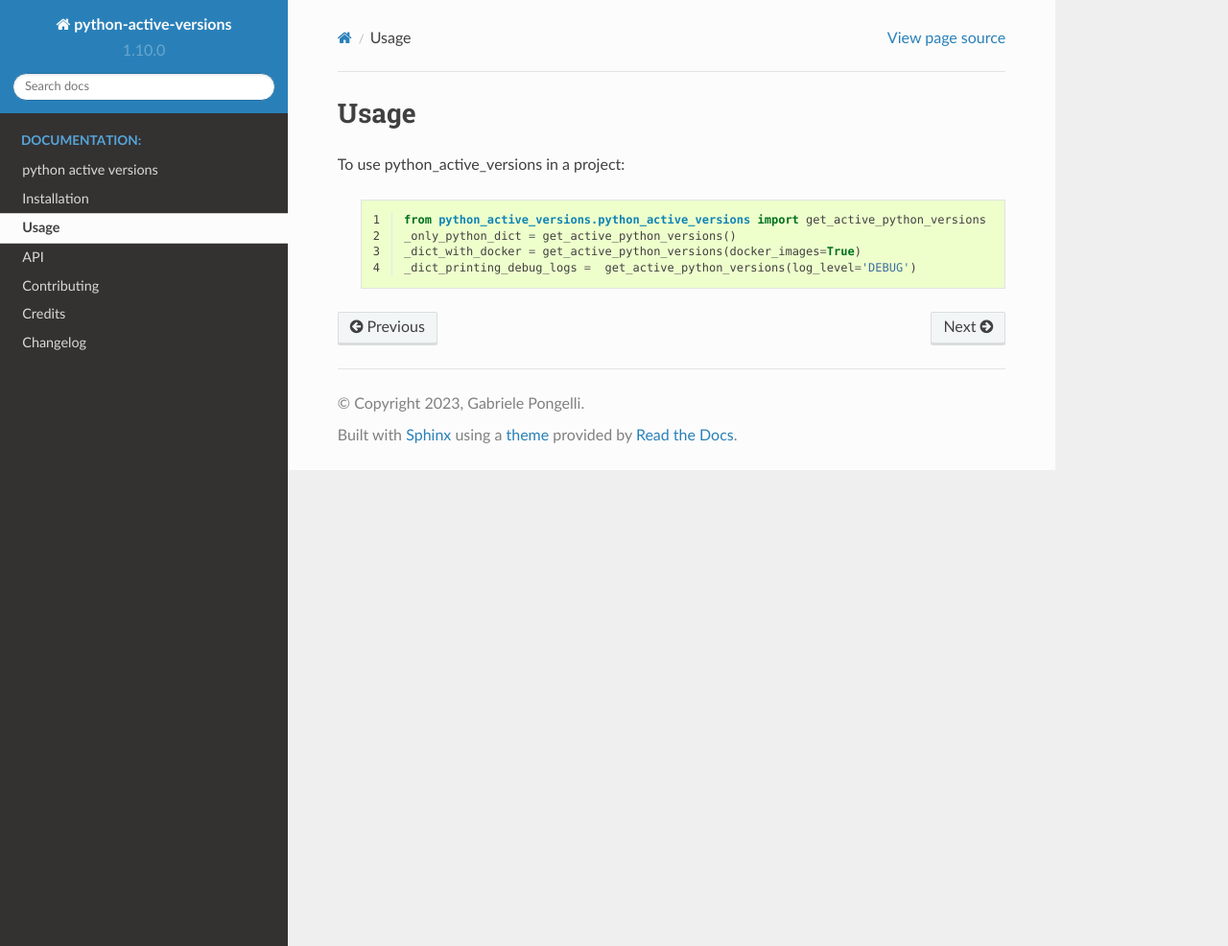
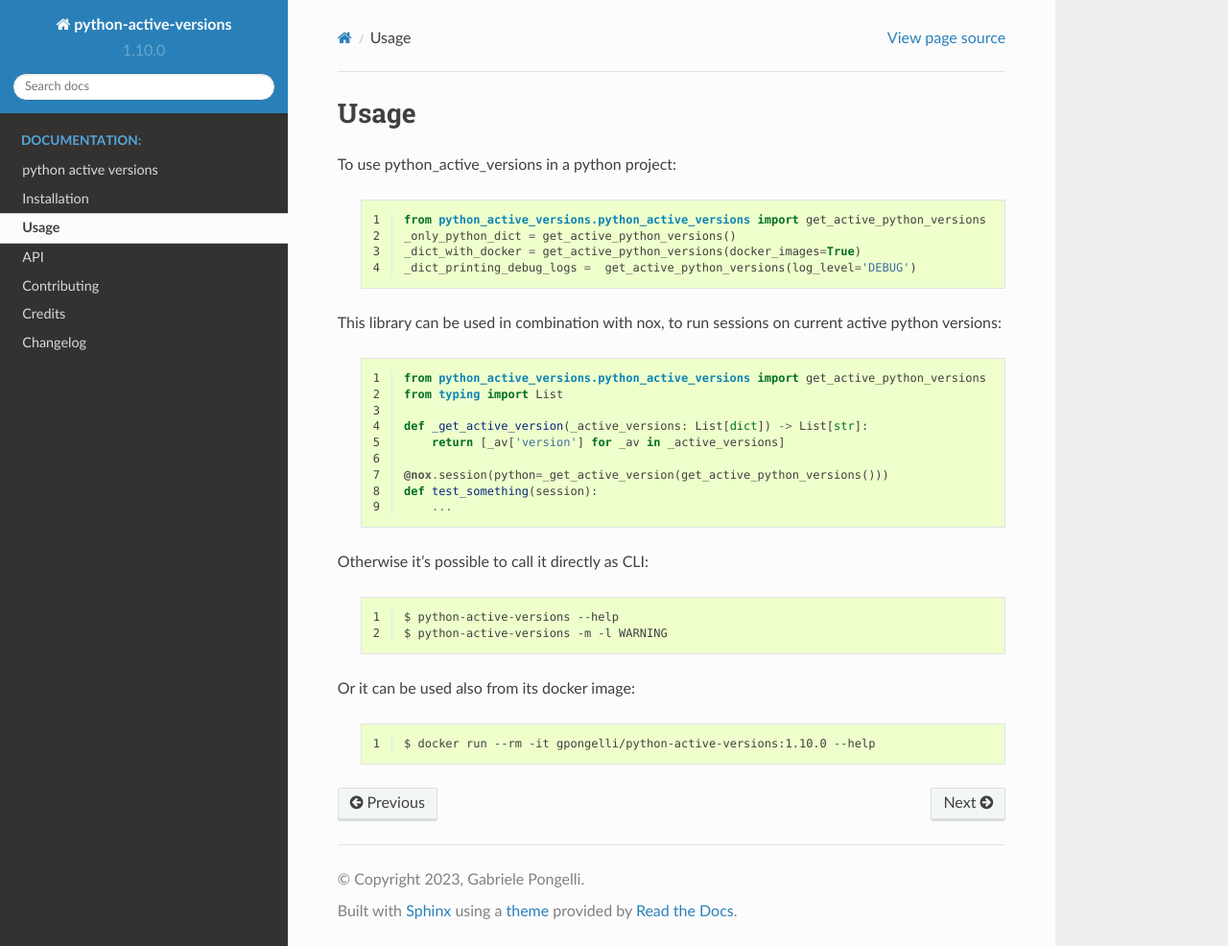
Before and after one commit to gpongelli/python-active-versions, a Sphinx documentation site: the page built from docs/source/usage.rst, in a window 1280 px wide and 986 px high. Shown: the whole window at 96% size. Built offline with Sphinx 7.4.7 and the Read the Docs theme 2.0.0, drawn with Linux system fonts in a browser that asks for light colours.

Commit message:
docs: updated with examples for docker, cli and library

```diff
--- a/docs/source/usage.rst
+++ b/docs/source/usage.rst
@@ -2,7 +2,7 @@
 Usage
 =====
 
-To use python_active_versions in a project:
+To use python_active_versions in a python project:
 
   .. code-block:: python
     :linenos:
@@ -11,3 +11,35 @@ To use python_active_versions in a project:
     _only_python_dict = get_active_python_versions()
     _dict_with_docker = get_active_python_versions(docker_images=True)
     _dict_printing_debug_logs =  get_active_python_versions(log_level='DEBUG')
+
+This library can be used in combination with nox, to run sessions on current active python versions:
+
+  .. code-block:: python
+    :linenos:
+
+    from python_active_versions.python_active_versions import get_active_python_versions
+    from typing import List
+
+    def _get_active_version(_active_versions: List[dict]) -> List[str]:
+        return [_av['version'] for _av in _active_versions]
+
+    @nox.session(python=_get_active_version(get_active_python_versions()))
+    def test_something(session):
+        ...
+
+
+Otherwise it's possible to call it directly as CLI:
+
+  .. code-block:: bash
+    :linenos:
+
+    $ python-active-versions --help
+    $ python-active-versions -m -l WARNING
+
+
+Or it can be used also from its docker image:
+
+  .. code-block:: bash
+    :linenos:
+
+    $ docker run --rm -it gpongelli/python-active-versions:1.10.0 --help
```
Also changed, not shown: README.md (+26 -0 lines).
